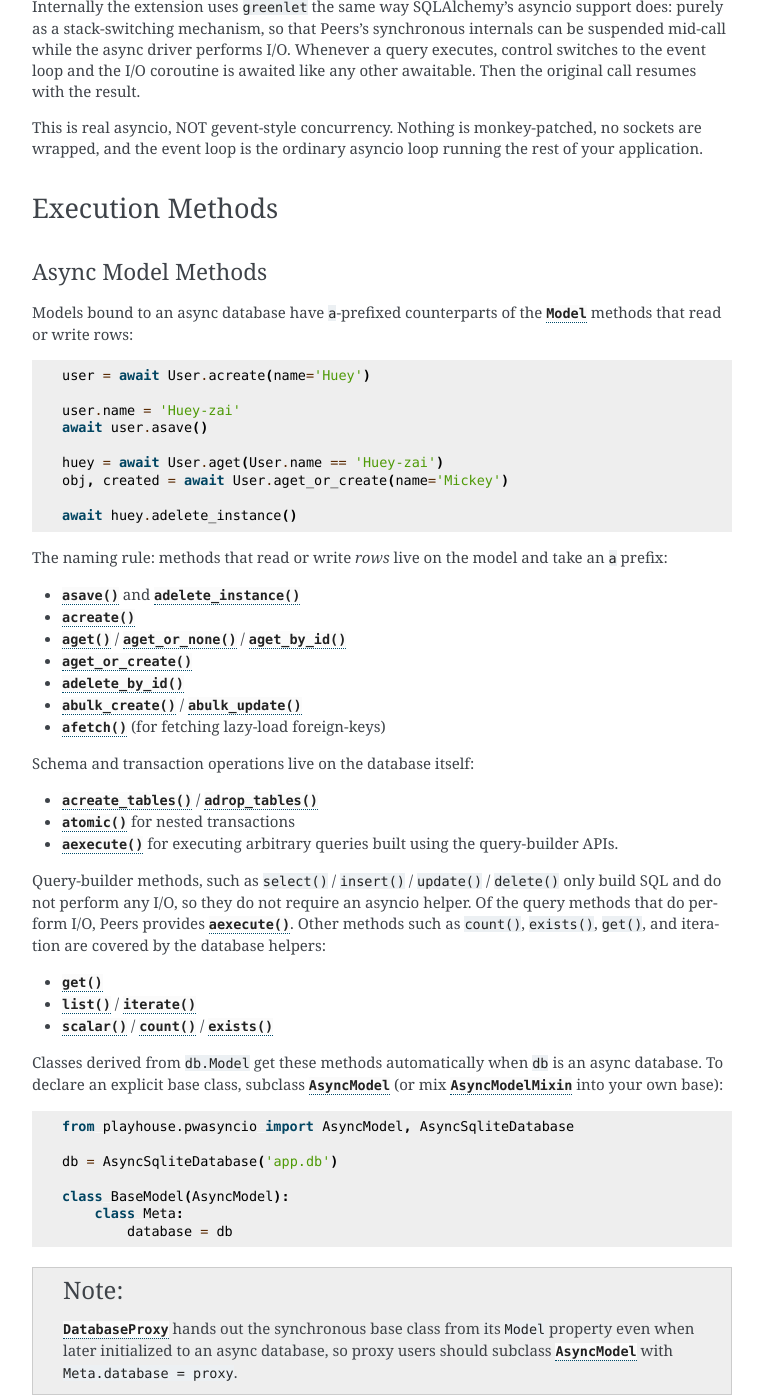
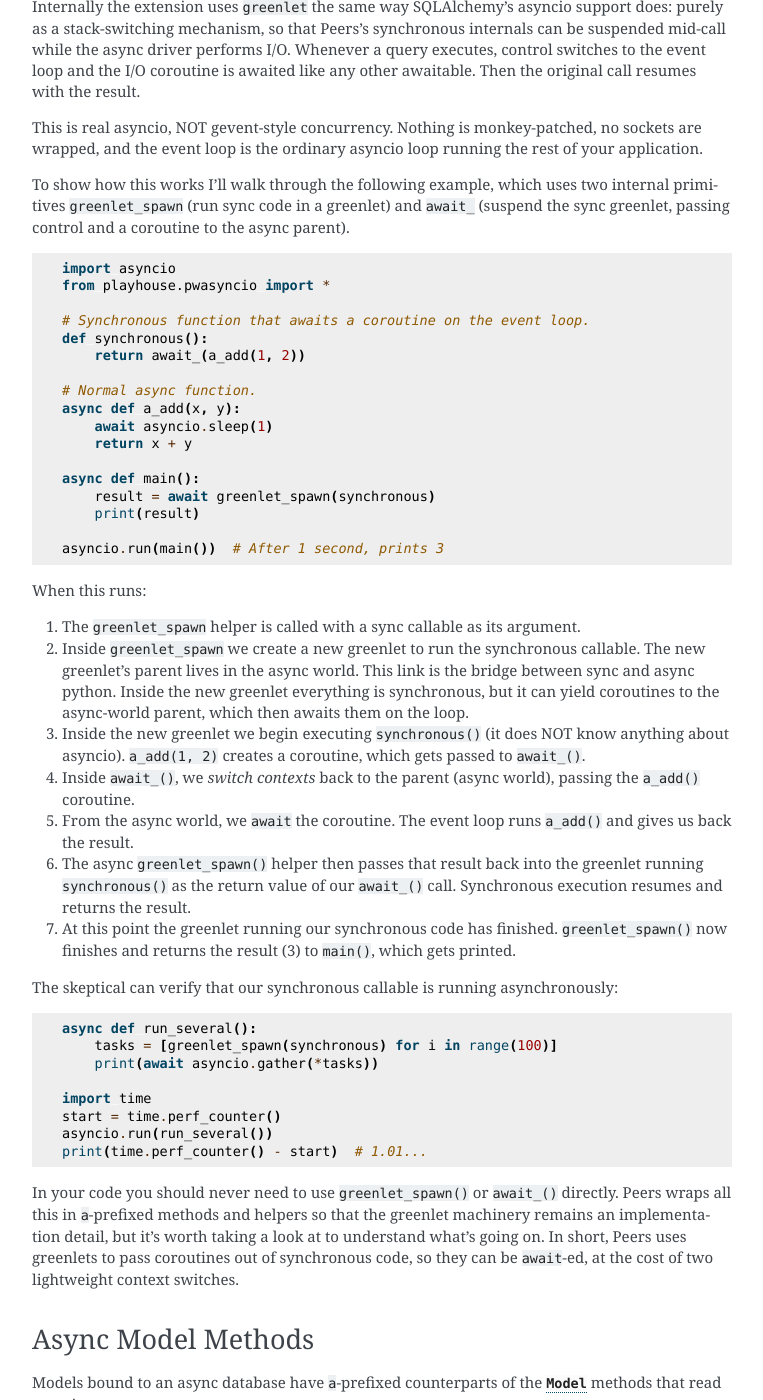
Before and after one commit to Star-DreamDev/myPeers, a Sphinx documentation site: the page built from docs/peers/asyncio.rst, in a window 1280 px wide and 1400 px high, scrolled down 1744 px. Shown: the whole window, without its empty margins (378-1141 px from the left). Built offline with Sphinx 7.4.7, drawn with Linux system fonts in a browser that asks for light colours; the version number could not be read and is left out; some of the changed text lies outside the part shown.

Commit message:
Cleaning up the async docs a bit
[skip ci]

```diff
--- a/docs/peers/asyncio.rst
+++ b/docs/peers/asyncio.rst
@@ -114,11 +114,75 @@ This is real asyncio, NOT gevent-style concurrency. Nothing is
 monkey-patched, no sockets are wrapped, and the event loop is the ordinary
 asyncio loop running the rest of your application.
 
-Execution Methods
------------------
+To show how this works I'll walk through the following example, which uses two
+internal primitives ``greenlet_spawn`` (run sync code in a greenlet) and ``await_``
+(suspend the sync greenlet, passing control and a coroutine to the async
+parent).
+
+.. code-block:: python
+
+   import asyncio
+   from playhouse.pwasyncio import *
+
+   # Synchronous function that awaits a coroutine on the event loop.
+   def synchronous():
+       return await_(a_add(1, 2))
+
+   # Normal async function.
+   async def a_add(x, y):
+       await asyncio.sleep(1)
+       return x + y
+
+   async def main():
+       result = await greenlet_spawn(synchronous)
+       print(result)
+
+   asyncio.run(main())  # After 1 second, prints 3
+
+When this runs:
+
+1. The ``greenlet_spawn`` helper is called with a sync callable as its argument.
+2. Inside ``greenlet_spawn`` we create a new greenlet to run the synchronous
+   callable. The new greenlet's parent lives in the async world. This link is
+   the bridge between sync and async python. Inside the new greenlet everything
+   is synchronous, but it can yield coroutines to the async-world parent, which
+   then awaits them on the loop.
+3. Inside the new greenlet we begin executing ``synchronous()`` (it does NOT know
+   anything about asyncio). ``a_add(1, 2)`` creates a coroutine, which gets passed
+   to ``await_()``.
+4. Inside ``await_()``, we *switch contexts* back to the parent (async world),
+   passing the ``a_add()`` coroutine.
+5. From the async world, we ``await`` the coroutine. The event loop runs ``a_add()``
+   and gives us back the result.
+6. The async ``greenlet_spawn()`` helper then passes that result back into the
+   greenlet running ``synchronous()`` as the return value of our ``await_()`` call.
+   Synchronous execution resumes and returns the result.
+7. At this point the greenlet running our synchronous code has finished. ``greenlet_spawn()``
+   now finishes and returns the result (3) to ``main()``, which gets printed.
+
+The skeptical can verify that our synchronous callable is running
+asynchronously:
+
+.. code-block:: python
+
+   async def run_several():
+       tasks = [greenlet_spawn(synchronous) for i in range(100)]
+       print(await asyncio.gather(*tasks))
+
+   import time
+   start = time.perf_counter()
+   asyncio.run(run_several())
+   print(time.perf_counter() - start)  # 1.01...
+
+In your code you should never need to use ``greenlet_spawn()`` or ``await_()``
+directly. Peers wraps all this in ``a``-prefixed methods and helpers so that the
+greenlet machinery remains an implementation detail, but it's worth taking a
+look at to understand what's going on. In short, Peers uses greenlets to pass
+coroutines out of synchronous code, so they can be ``await``-ed, at the cost of
+two lightweight context switches.
 
 Async Model Methods
-^^^^^^^^^^^^^^^^^^^
+-------------------
 
 Models bound to an async database have ``a``-prefixed counterparts of the
 :class:`Model` methods that read or write rows:
@@ -264,7 +328,7 @@ Use ``db.run()`` when:
 * A single operation involves multiple queries (e.g. a transaction).
 
 Async Helper Methods
-^^^^^^^^^^^^^^^^^^^^^
+--------------------
 
 For single-query operations, the async helpers are more direct:
 
@@ -313,7 +377,7 @@ For single-query operations, the async helpers are more direct:
    opens a transaction for the duration of the server-side cursor.
 
 Transactions
-^^^^^^^^^^^^^
+------------
 
 Use ``async with db.atomic()`` for async-aware transactions:
 
@@ -437,18 +501,17 @@ single writer:
 
 .. note::
    In-memory databases (``':memory:'``) always use a single connection
-   regardless of ``pool_size`` - pooled in-memory connections would each be
-   a separate, empty database.
-
+   regardless of ``pool_size``, as in-memory connections each have their
+   own isolated database.
 
 Sharp Corners
 -------------
 
-Lazy foreign key access outside ``db.run()``
-^^^^^^^^^^^^^^^^^^^^^^^^^^^^^^^^^^^^^^^^^^^^^^
+Lazy foreign key access
+^^^^^^^^^^^^^^^^^^^^^^^
 
-Accessing a lazy foreign key attribute triggers a synchronous query if the
-object has not been populated. Outside a greenlet context, this raises ``MissingGreenletBridge``:
+Accessing a lazy foreign key attribute triggers a query if the object has not
+been populated. Outside a greenlet context, this raises ``MissingGreenletBridge``:
 
 .. code-block:: python
 
@@ -494,10 +557,10 @@ guessing.
        ...
 
 
-Iterating back-references outside ``db.run()``
-^^^^^^^^^^^^^^^^^^^^^^^^^^^^^^^^^^^^^^^^^^^^^^
+Iterating back-references
+^^^^^^^^^^^^^^^^^^^^^^^^^
 
-Iterating a back-reference outside a greenlet context also fails for the same
+Iterating a back-reference without using an ``await`` also fails for the same
 reason as above.
 
 .. code-block:: python
```
Also changed, not shown: other parts of docs/peers/asyncio.rst (+4 -4 lines).
